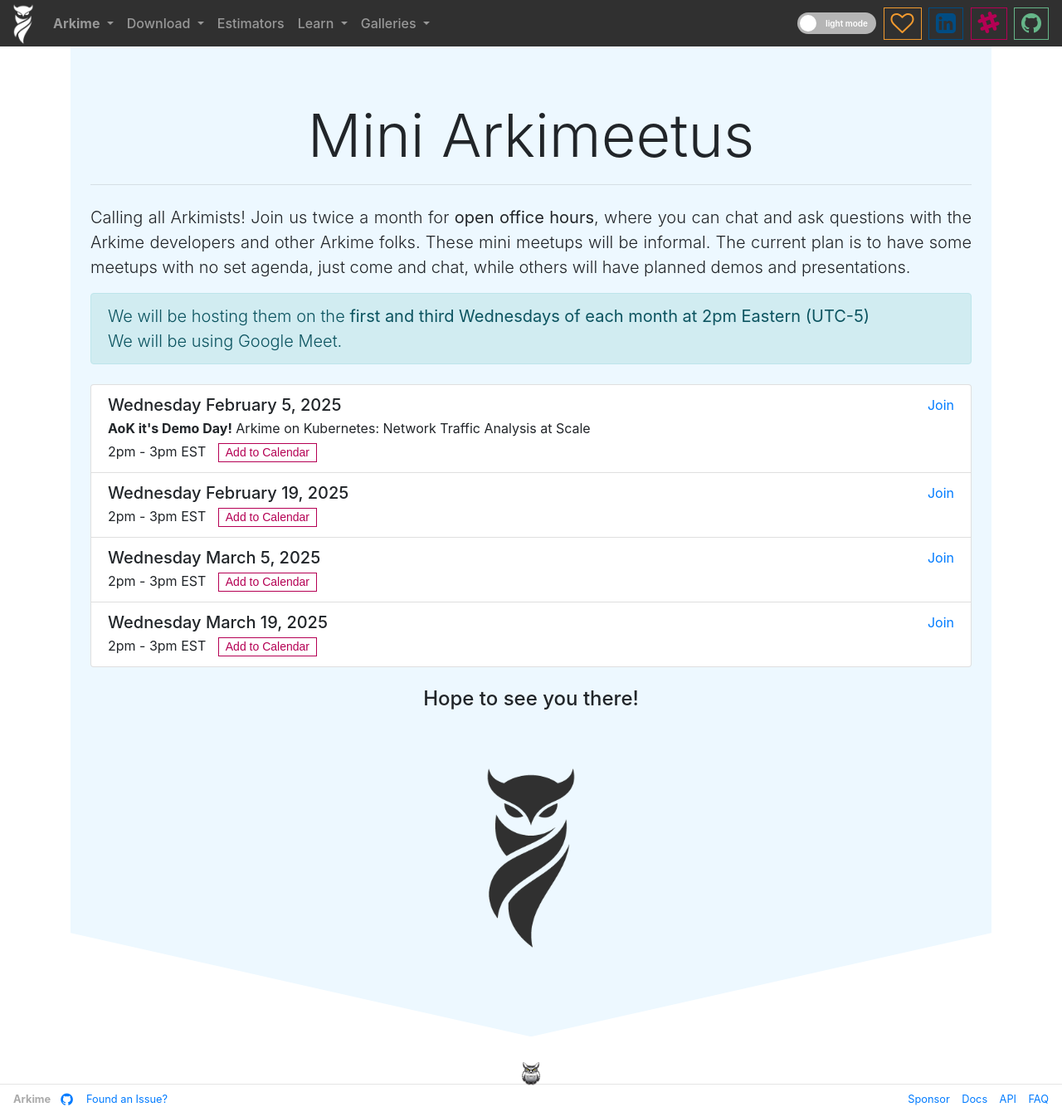
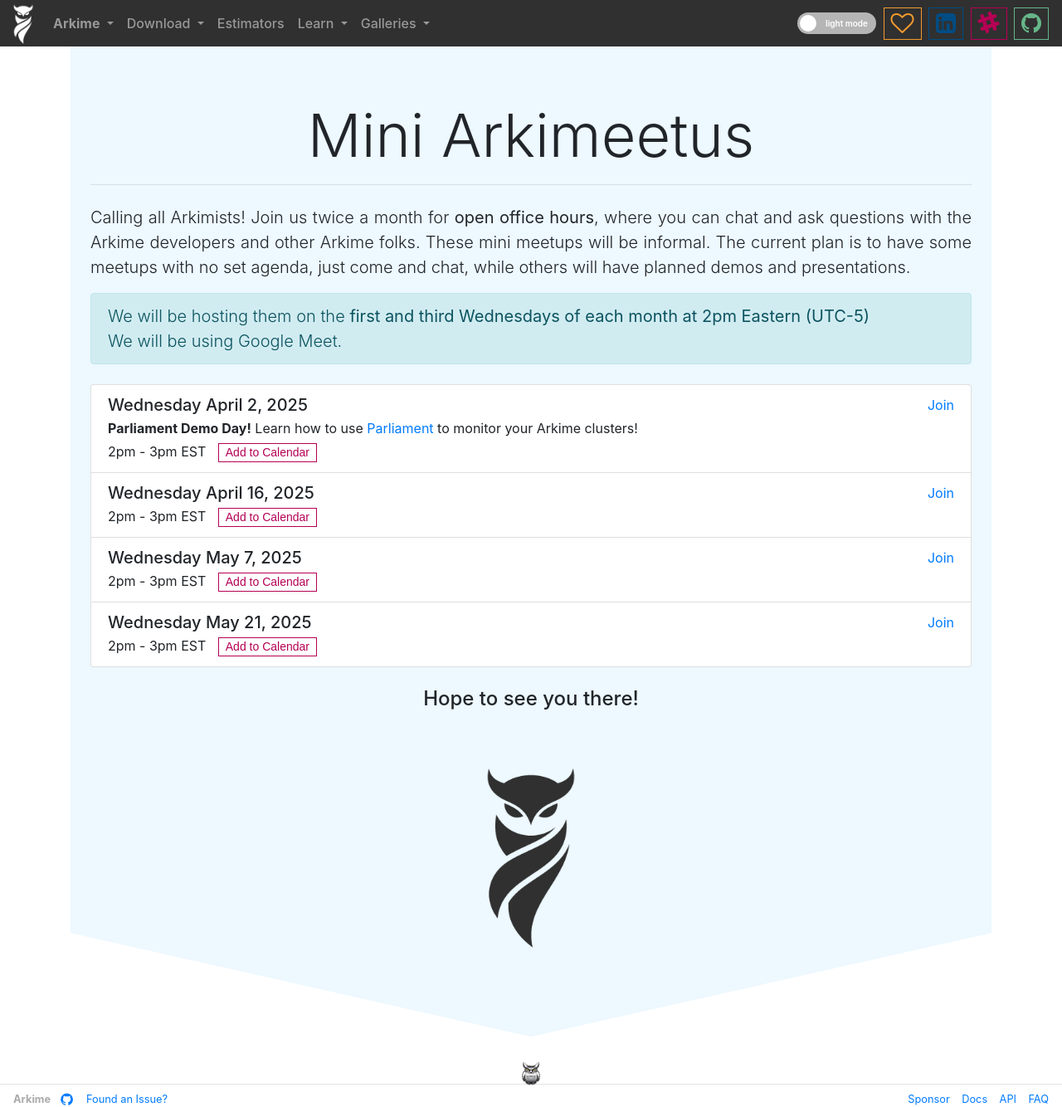
Before and after one commit to arkime/arkimeweb, a Jekyll site: the page built from mini-arkimeetus.html, in a window 1280 px wide and 1334 px high. Shown: the whole window at 83% size. Built offline with Jekyll 4.4.1, drawn with Linux system fonts in a browser that asks for light colours.

Commit message:
update office hours

```diff
--- a/mini-arkimeetus.html
+++ b/mini-arkimeetus.html
@@ -85,18 +85,18 @@
               <ul class="list-group">
                 <li class="list-group-item">
                   <div class="d-flex w-100 justify-content-between">
-                    <h5 class="mb-1">Wednesday February 5, 2025</h5>
+                    <h5 class="mb-1">Wednesday April 2, 2025</h5>
                     <a class="no-decoration" href="https://meet.google.com/ocm-huaj-dfa">
                       Join
                     </a>
                   </div>
                   <p class="mb-1">
-                    <strong>AoK it's Demo Day!</strong>
-                    Arkime on Kubernetes: Network Traffic Analysis at Scale
+                    <strong>Parliament Demo Day!</strong>
+                    Learn how to use <a href="parliament">Parliament</a> to monitor your Arkime clusters!
                   </p>
                   2pm - 3pm EST
                   <span title="Add to Calendar" class="add-to-calendar">
-                    <span class="start">2/5/2025 02:00 PM</span>
+                    <span class="start">4/2/2025 02:00 PM</span>
                     <span class="timezone">America/New_York</span>
                     <span class="title">Mini Arkimeetus</span>
                     <span class="description">Arkime Office Hours - https://arkime.com/mini-arkimeetus - https://meet.google.com/ocm-huaj-dfa</span>
@@ -104,14 +104,14 @@
                 </li>
                 <li class="list-group-item">
                   <div class="d-flex w-100 justify-content-between">
-                    <h5 class="mb-1">Wednesday February 19, 2025</h5>
+                    <h5 class="mb-1">Wednesday April 16, 2025</h5>
                     <a class="no-decoration" href="https://meet.google.com/ueh-pseg-zjo">
                       Join
                     </a>
                   </div>
                   2pm - 3pm EST
                   <span title="Add to Calendar" class="add-to-calendar">
-                    <span class="start">2/19/2025 02:00 PM</span>
+                    <span class="start">4/16/2025 02:00 PM</span>
                     <span class="timezone">America/New_York</span>
                     <span class="title">Mini Arkimeetus</span>
                     <span class="description">Arkime Office Hours - https://arkime.com/mini-arkimeetus - https://meet.google.com/ueh-pseg-zjo</span>
@@ -119,14 +119,14 @@
                 </li>
                 <li class="list-group-item">
                   <div class="d-flex w-100 justify-content-between">
-                    <h5 class="mb-1">Wednesday March 5, 2025</h5>
+                    <h5 class="mb-1">Wednesday May 7, 2025</h5>
                     <a class="no-decoration" href="https://meet.google.com/ueh-pseg-zjo">
                       Join
                     </a>
                   </div>
                   2pm - 3pm EST
                   <span title="Add to Calendar" class="add-to-calendar">
-                    <span class="start">3/5/2025 02:00 PM</span>
+                    <span class="start">5/7/2025 02:00 PM</span>
                     <span class="timezone">America/New_York</span>
                     <span class="title">Mini Arkimeetus</span>
                     <span class="description">Arkime Office Hours - https://arkime.com/mini-arkimeetus - https://meet.google.com/ueh-pseg-zjo</span>
@@ -134,14 +134,14 @@
                 </li>
                 <li class="list-group-item">
                   <div class="d-flex w-100 justify-content-between">
-                    <h5 class="mb-1">Wednesday March 19, 2025</h5>
+                    <h5 class="mb-1">Wednesday May 21, 2025</h5>
                     <a class="no-decoration" href="https://meet.google.com/ueh-pseg-zjo">
                       Join
                     </a>
                   </div>
                   2pm - 3pm EST
                   <span title="Add to Calendar" class="add-to-calendar">
-                    <span class="start">3/19/2025 02:00 PM</span>
+                    <span class="start">5/21/2025 02:00 PM</span>
                     <span class="timezone">America/New_York</span>
                     <span class="title">Mini Arkimeetus</span>
                     <span class="description">Arkime Office Hours - https://arkime.com/mini-arkimeetus - https://meet.google.com/ueh-pseg-zjo</span>
```
